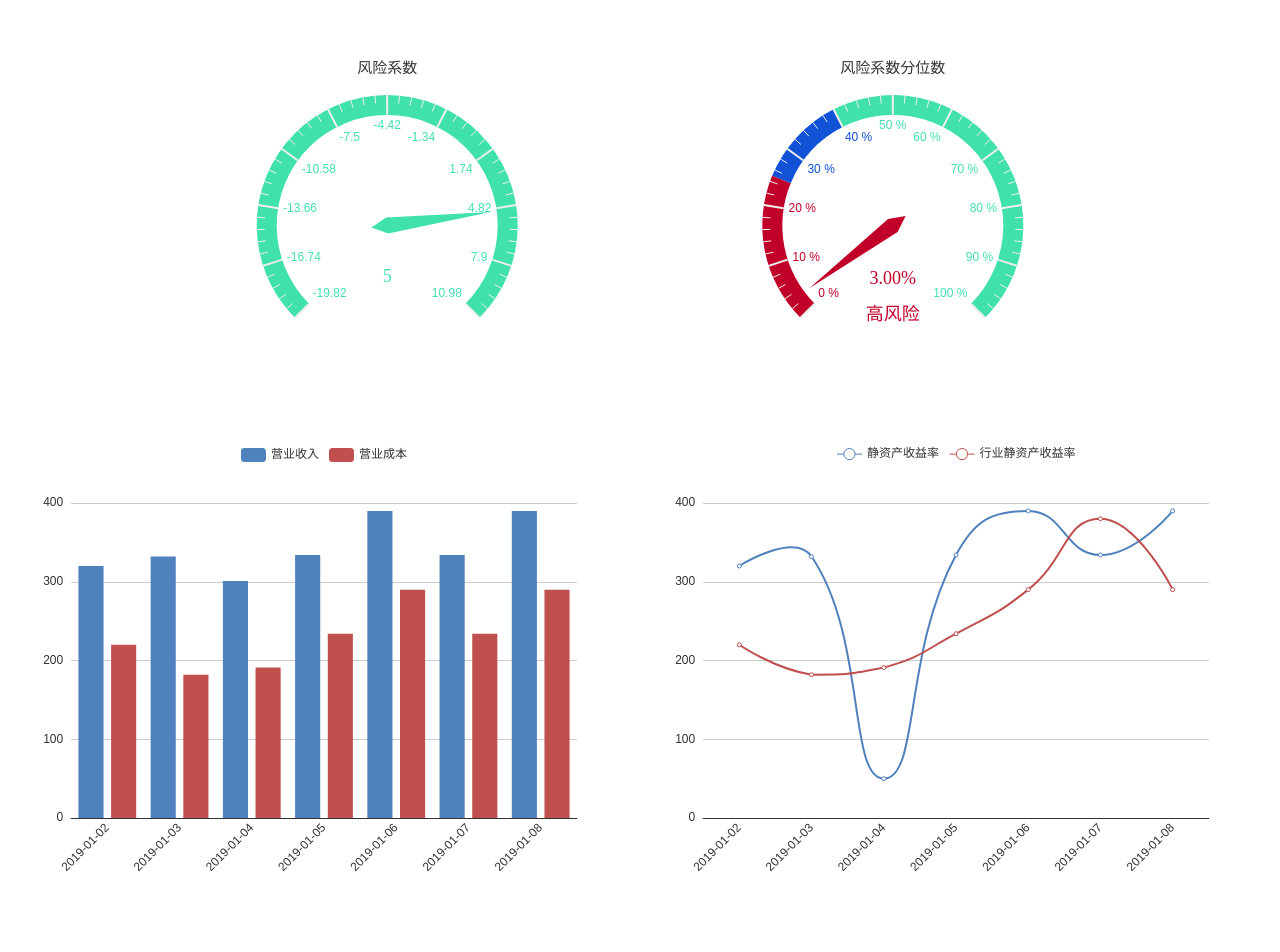
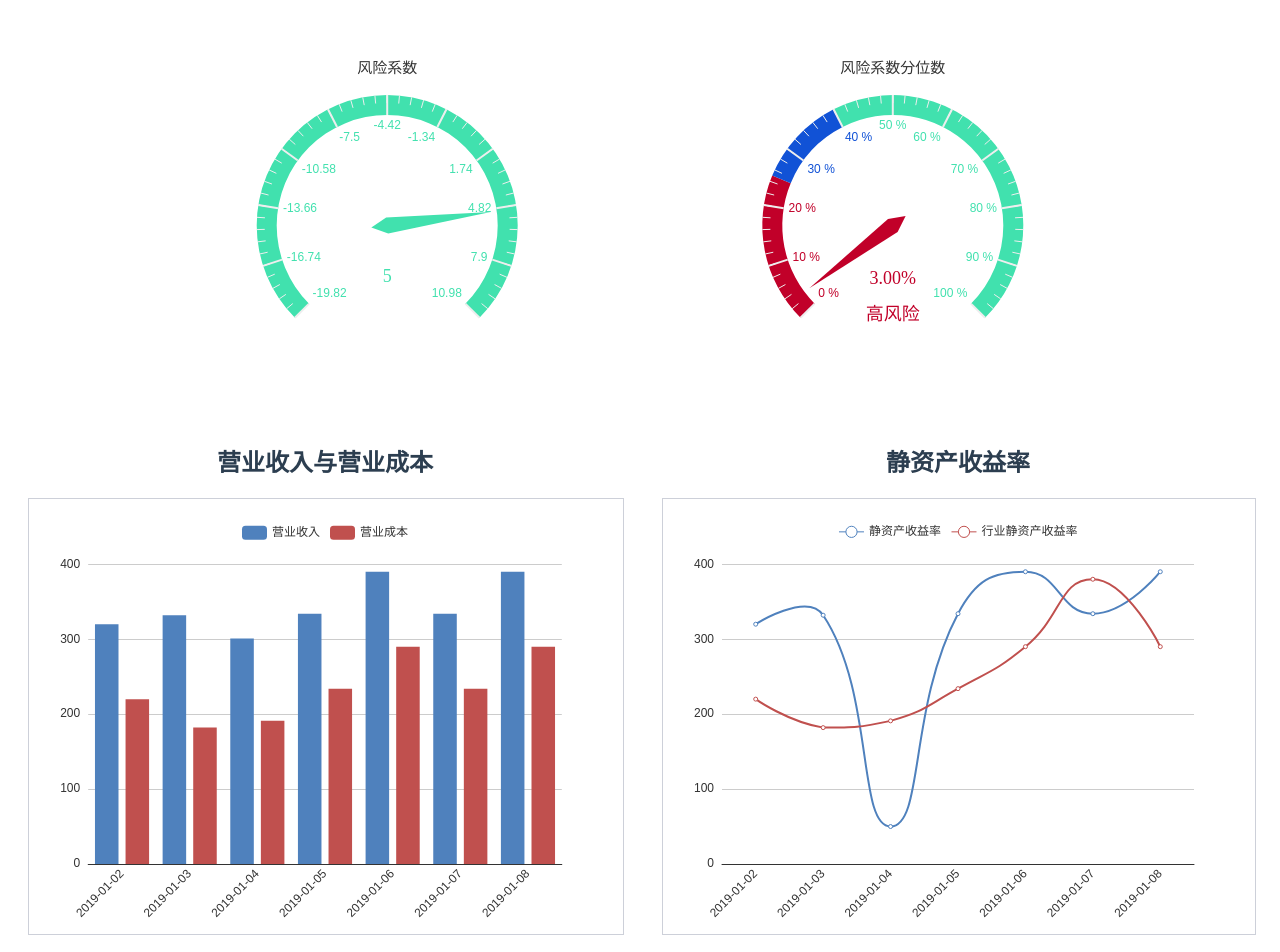
Before and after one commit to thusbrook/echart-roe, a Vue app: page / in a window 1280 px wide. Shown: the top 952 px of the page. Before the commit the page ends 886 px from the top, so only its background shows below. Built offline with nearby package versions, Linux system fonts and the light colour scheme.

Commit message:
update chart

```diff
--- a/src/App.vue
+++ b/src/App.vue
@@ -1,10 +1,20 @@
 <template>
   <div id="app">
-    <div class="echart-demo" ref="gaugeChart" style="width:100%;height:435px;"></div>
+    <div class="echart-demo" ref="gaugeChart"></div>
     <div style="display:flex;">
-      <div class="echart-demo" ref="barChart" style="width:50%;height:435px;"></div>
-      <div class="echart-demo" ref="lineChart" style="width:50%;height:435px;"></div>
+      <div style="width:50%;padding: 0 20px;">
+        <div class="echart-demo-title">营业收入与营业成本</div>
+        <div class="echart-demo border" ref="barChart"></div>
+      </div>
+      <div style="width:50%;padding: 0 20px;">
+        <div class="echart-demo-title">静资产收益率</div>
+        <div class="echart-demo border" ref="lineChart"></div>
+      </div>
     </div>
+    <!-- <div style="display:flex;">
+      <div class="echart-demo" ref="barChart"></div>
+      <div class="echart-demo" ref="lineChart"></div>
+    </div> -->
   </div>
 </template>
 
@@ -25,11 +35,6 @@ export default {
       this.gaugeChart.setOption(gaugeOption)
       this.barChart.setOption(barOption)
       this.lineChart.setOption(lineOption)
-
-      // setInterval(function () {
-      //   echartOption.series[0].data[0].value = (Math.random() * 100).toFixed(2) - 0
-      //   chart.setOption(echartOption, true)
-      // }, 2000)
     }
   },
   mounted () {
@@ -45,10 +50,19 @@ export default {
   -moz-osx-font-smoothing: grayscale;
   color: #2c3e50;
   /* text-align: center; */
-  /* margin-top: 60px; */
+  margin-bottom: 60px;
 }
-.echart-demo{
+.echart-demo {
   width: 100%;
   height: 435px;
+  &-title{
+    text-align: center;
+    font-size: 24px;
+    font-weight: bold;
+    margin-bottom: 20px;
+  }
+}
+.border {
+  border: 1px solid rgb(205, 208, 217);
 }
 </style>
--- a/src/chartOptions/bar.js
+++ b/src/chartOptions/bar.js
@@ -7,7 +7,12 @@ let option = {
     }
   },
   legend: {
+    top: '5%',
     data: ['营业收入', '营业成本']
+  },
+  grid: {
+    top: '15%',
+    bottom: 70
   },
   calculable: true,
   xAxis: [
--- a/src/chartOptions/line.js
+++ b/src/chartOptions/line.js
@@ -1,9 +1,21 @@
 
 let option = {
+  tooltip: {
+    trigger: 'axis',
+    type: 'cross',
+    label: {
+      backgroundColor: '#6a7985'
+    }
+  },
+  color: ['rgb(79,129,189)', 'rgb(192,80,78)'],
   legend: {
+    top: '5%',
     data: ['静资产收益率', '行业静资产收益率']
   },
-  color: ['rgb(79,129,189)', 'rgb(192,80,78)'],
+  grid: {
+    top: '15%',
+    bottom: 70
+  },
   xAxis: [
     {
       type: 'category',
```
